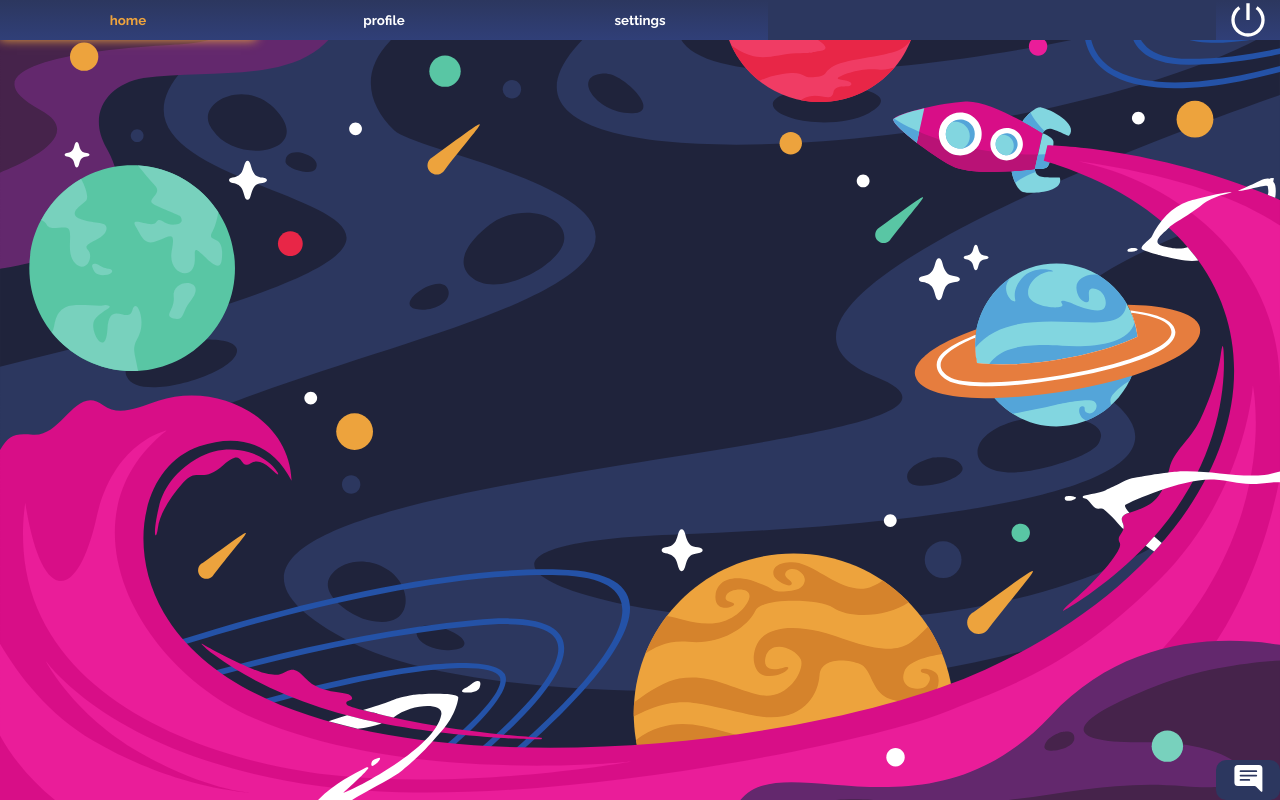
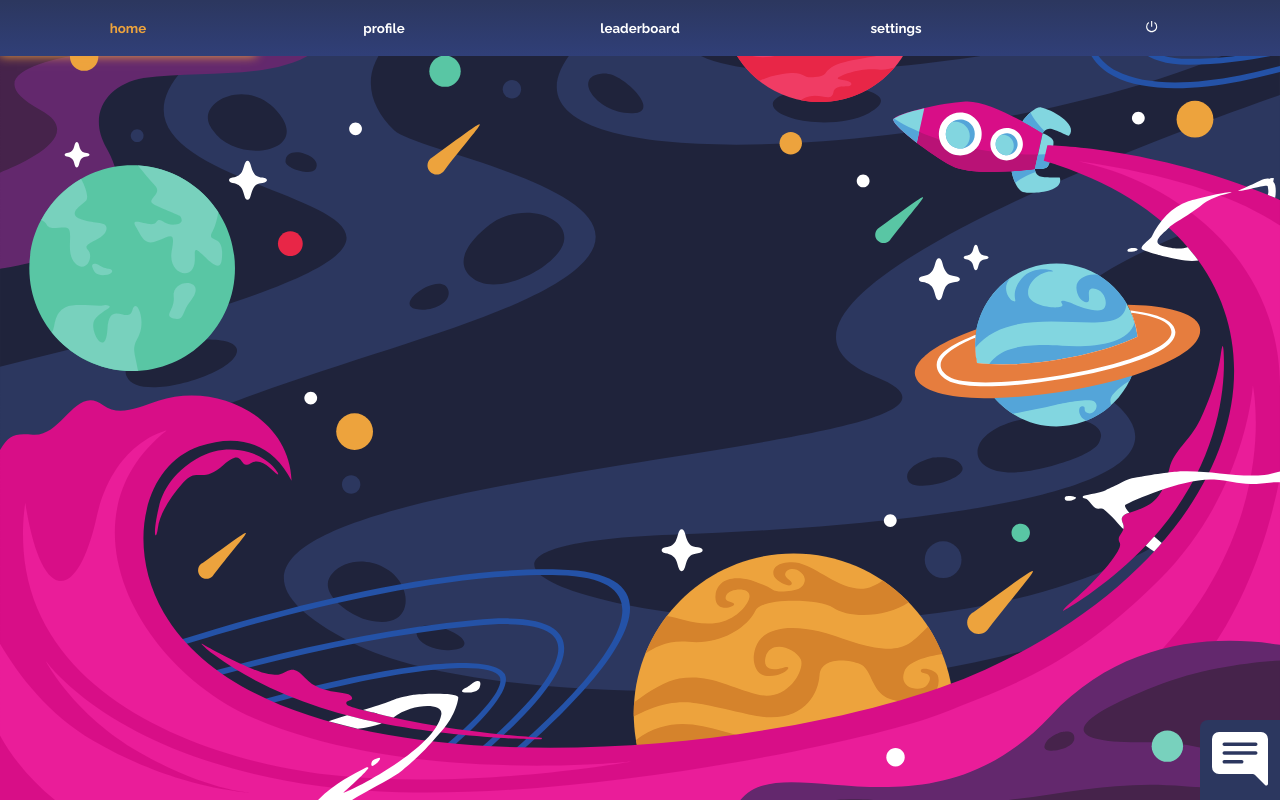
Before and after one commit to acharlas/42-transcendence, a React (Create React App) app in the folder front/react/: page /game in a window 1280 px wide. Built offline with nearby package versions, Linux system fonts and the light colour scheme; no server answers.

Commit message:
css stuff

```diff
--- a/front/react/src/bandeau/bandeau.tsx
+++ b/front/react/src/bandeau/bandeau.tsx
@@ -2,42 +2,49 @@ import { useNavigate } from "react-router-dom";
 import "./style-bandeau.css";
 import { RiShutDownLine } from "react-icons/ri";
 
-export interface IBandeauIndexProps {}
+export interface IBandeauIndexProps { }
 
 const BandeauIndex: React.FunctionComponent<IBandeauIndexProps> = (props) => {
   let navigate = useNavigate();
 
+  const goHome = () => {
+    navigate("/home");
+  };
+
   const goProfile = () => {
     navigate("/profile/me");
+  };
+
+  const goLeaderboard = () => {
+    navigate("/leaderboard");
   };
 
   const goSettings = () => {
     navigate("/settings");
   };
 
-  const goHome = () => {
-    navigate("/home");
-  };
-
-  const HandleDisconect = () => {
+  const HandleDisconnect = () => {
     navigate("/");
   };
 
   return (
-    <div className="bandeau-container">
+    <nav className="bandeau-container">
       <button onClick={goHome} className="bandeau-button">
         home
       </button>
       <button onClick={goProfile} className="bandeau-button">
         profile
       </button>
+      <button onClick={goLeaderboard} className="bandeau-button">
+        leaderboard
+      </button>
       <button onClick={goSettings} className="bandeau-button">
         settings
       </button>
-      <button onClick={HandleDisconect} className="bandeau-button-disconect">
+      <button onClick={HandleDisconnect} className="bandeau-button">
         <RiShutDownLine className="bandeau-disconnect-icon" />
       </button>
-    </div>
+    </nav>
   );
 };
 
--- a/front/react/src/bandeau/style-bandeau.css
+++ b/front/react/src/bandeau/style-bandeau.css
@@ -1,10 +1,14 @@
 /*home bandeau*/
 .bandeau-container {
+  z-index: 99;
   position: absolute;
   top: 0;
-  height: 5%;
+  height: 7%;
   width: 100%;
   background-color: rgb(44, 55, 95);
+  display: flex;
+  justify-content: right;
+  align-items: space-between;
 }
 
 .bandeau-button {
@@ -14,29 +18,25 @@
   font-weight: 700;
   cursor: pointer;
   background: rgb(44, 55, 95);
-  background: linear-gradient(
-    180deg,
-    rgba(44, 55, 95, 1) 1%,
-    rgba(48, 63, 120, 1) 100%
-  );
+  background: linear-gradient(180deg,
+      rgba(44, 55, 95, 1) 1%,
+      rgba(48, 63, 120, 1) 100%);
   color: rgb(255, 255, 255);
 }
 
 .bandeau-button:active {
-  background: rgb(44, 55, 95);
-  background: linear-gradient(
-    180deg,
-    rgba(44, 55, 95, 1) 1%,
-    rgba(15, 20, 38, 1) 100%
-  );
+  background: linear-gradient(180deg,
+      rgba(44, 55, 95, 1) 1%,
+      rgba(15, 20, 38, 1) 100%);
 }
+
 .bandeau-button:focus,
 .bandeau-button:hover {
   box-shadow: 0 0 10px #eda33d;
   color: #eda33d;
 }
 
-.bandeau-button-disconect {
+.bandeau-button-disconnect {
   position: absolute;
   right: 0;
   height: 100%;
@@ -45,38 +45,34 @@
   font-weight: 700;
   cursor: pointer;
   background: rgb(44, 55, 95);
-  background: linear-gradient(
-    180deg,
-    rgba(44, 55, 95, 1) 1%,
-    rgba(48, 63, 120, 1) 100%
-  );
+  background: linear-gradient(180deg,
+      rgba(44, 55, 95, 1) 1%,
+      rgba(48, 63, 120, 1) 100%);
   color: rgb(255, 255, 255);
 }
 
-.bandeau-button-disconect:active {
-  background: rgb(44, 55, 95);
-
-  background: linear-gradient(
-    180deg,
-    rgba(44, 55, 95, 1) 1%,
-    rgba(15, 20, 38, 1) 100%
-  );
-
+.bandeau-button-disconnect:active {
+  background: linear-gradient(180deg,
+      rgba(44, 55, 95, 1) 1%,
+      rgba(15, 20, 38, 1) 100%);
   text-shadow: 0 0 10px #eda33d;
 }
-.bandeau-button-disconect:focus,
-.bandeau-button-disconect:hover {
+
+.bandeau-button-disconnect:focus,
+.bandeau-button-disconnect:hover {
   color: #eda33d;
   box-shadow: 0 0 10px #eda33d;
 }
 
 .bandeau-disconnect-icon {
   color: inherit;
-  height: 100%;
-  width: 100%;
+  /* height: 100%;
+  width: 100%; */
   font-weight: 700;
 }
+
 .bandeau-disconnect-icon:hover {
   text-shadow: 0 0 10px #eda33d;
 }
+
 /*end home bandeau*/
--- a/front/react/src/chat/chat-style.css
+++ b/front/react/src/chat/chat-style.css
@@ -2,16 +2,21 @@ ul {
   list-style-type: none;
 }
 
-/*menu user*/
+/* menu user */
 .menu-user-button {
+  z-index: 99;
   position: absolute;
   bottom: 0;
   right: 0;
-  width: 5%;
-  height: 5%;
-  border-radius: 10px;
+
+  width: min(10vw, 10vh);
+  height: min(10vw, 10vh);
+  border-radius: 10% 0 0 0;
   border: 0px;
-  font-weight: 700;
+
+  display: flex;
+  justify-content: center;
+
   cursor: pointer;
   background-color: rgb(44, 55, 95);
   color: rgb(255, 255, 255);
@@ -24,6 +29,8 @@ ul {
 }
 
 .menu-user-icon {
+  display: block;
+  margin: auto;
   width: 70%;
   height: 70%;
 }
--- a/front/react/src/leaderboard/leaderboard_component.tsx
+++ b/front/react/src/leaderboard/leaderboard_component.tsx
@@ -3,6 +3,10 @@ import React, { useEffect, useState } from "react";
 import { getUsers } from "../api/user-api"
 import "./leaderboard.css"
 import "../style.css"
+import ChatProvider from "../context/chat.context";
+import SocketContextComponent from "../chat/socket-component";
+import ChatIndex from "../chat/chat-index";
+import BandeauIndex from "../bandeau/bandeau";
 
 export default function Userlist() {
 
@@ -23,12 +27,19 @@ export default function Userlist() {
   }, []);
 
   return (
-    <div className="profile__container">
+    <ChatProvider>
+      <SocketContextComponent>
+        <ChatIndex />
+        <div className="container">
+          <BandeauIndex />
           <div className="profile__screen">
             <div className="profile__content ">
 
-          <div>leaderboard</div>
+              <div className="profile__panel__top">
+                1v1 matches
+              </div>
 
+              <div className="profile__panel__bottom">
                 <table>
                   <tbody>
                     <tr>
@@ -50,9 +61,20 @@ export default function Userlist() {
                     ))}
                   </tbody>
                 </table>
+              </div>
+
+              <div className="profile__panel__top">
+                battle royale
+              </div>
+
+              <div className="profile__panel__bottom">
+                todo
+              </div>
 
             </div>
           </div>
         </div>
+      </SocketContextComponent>
+    </ChatProvider>
   );
 }
--- a/front/react/src/profile/profile.css
+++ b/front/react/src/profile/profile.css
@@ -2,9 +2,10 @@
   background: #46234b;
   position: absolute;
   top: 7%;
-  /* height: 600px; */
+  height: 93%;
   width: 45%;
   box-shadow: 0px 0px 24px #3c4977;
+  overflow: scroll;
 }
 
 .profile__content {
--- a/front/react/src/profile/profile_component.tsx
+++ b/front/react/src/profile/profile_component.tsx
@@ -136,7 +136,6 @@ function DisplayProfilePage(id: string, isSelfProfile: boolean) {
   return (
     <ChatProvider>
       <SocketContextComponent>
-        <BandeauIndex />
         <ChatIndex />
         <div className="container">
           <BandeauIndex />
```
Also changed, not shown: front/react/src/settings/settings_component.tsx (+2 -5 lines). Lines whose indentation alone changed are shown as unchanged.
